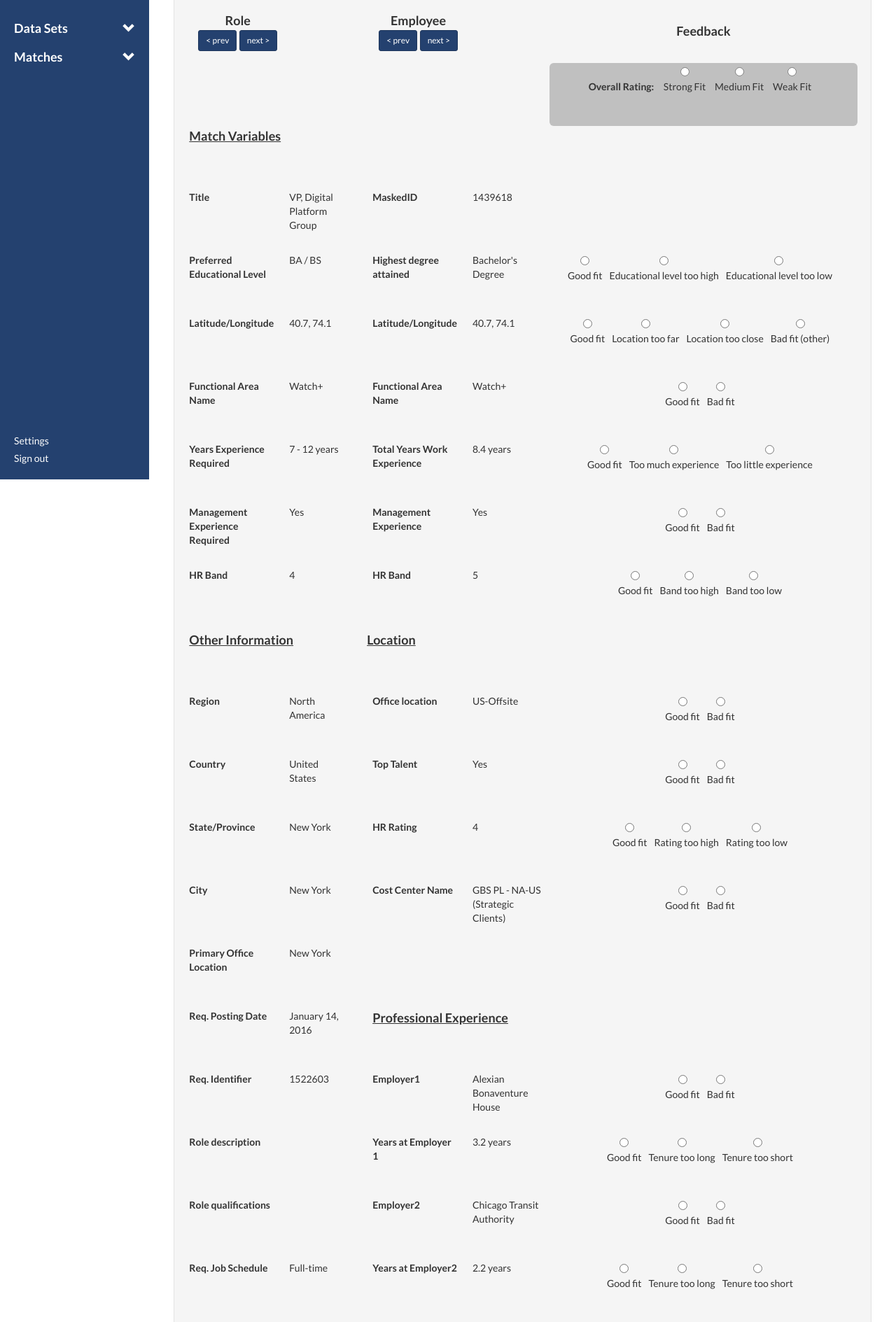
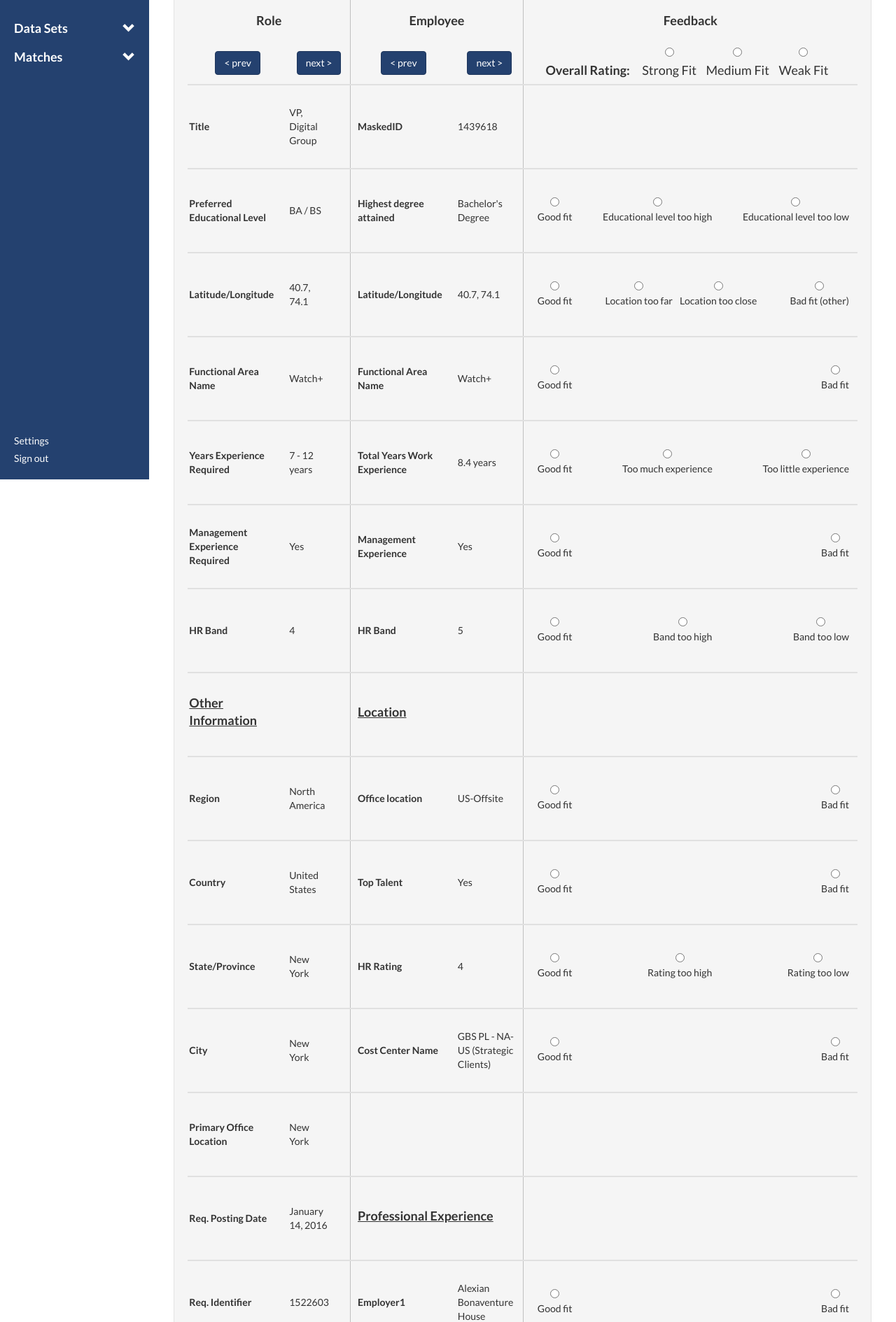
Before and after one commit to twinelabs/enginev2, a Django app: template enginev1/apps/match/templates/match/feedback_old.html in a window 1280 px wide. Shown: the part 115-2004 px from the top of the page at 70% size. Run offline with Django 3.2, Linux system fonts and the light colour scheme; the template is opened without the code that fills it, so the values that code supplies are empty; style sheets or scripts are compiled from the project's sources; some libraries are stand-ins or nearby versions.

Commit message:
updated old feedback form

```diff
--- a/enginev1/apps/match/templates/match/feedback_old.html
+++ b/enginev1/apps/match/templates/match/feedback_old.html
@@ -16,24 +16,28 @@
         <table class="feedbackTable">
             <thead>
                 <tr>
-                    <th class="c1">
-                        Role<br />
-                        <a href="#" class="btn btn-primary btn-sm">< prev</a>
-                        <a href="#" class="btn btn-primary btn-sm">next ></a>
+                    <th class="c1" colspan="2">
+                        Role
                     </th>
-                    <th class="c2">&nbsp;</th>
-                    <th class="c3">
-                        Employee<br />
-                        <a href="#" class="btn btn-primary btn-sm">< prev</a>
-                        <a href="#" class="btn btn-primary btn-sm">next ></a>
+                    <th class="c3" colspan="2">
+                        Employee
                     </th>
-                    <th class="c4">&nbsp;</th>
                     <th class="c5">Feedback</th>
                 </tr>
-            </thead>
-            <tbody>
-<tr><td></td><td></td><td></td><td></td>
-    <td class="overallRating">
+                <tr>
+                    <th>
+                        <a href="#" class="btn btn-primary">< prev</a>
+                    </th>
+                    <th>
+                        <a href="#" class="btn btn-primary">next ></a>
+                    </th>
+                    <th>
+                        <a href="#" class="btn btn-primary">< prev</a>
+                    </th>
+                    <th>
+                        <a href="#" class="btn btn-primary">next ></a>
+                    </th>
+    <th class="overallRating">
         <div class='match-preference-form'>
             <b>Overall Rating: &nbsp; &nbsp; </b>
             <div class='match-preference-input'>
@@ -49,17 +53,19 @@
                 <label>Weak Fit</label>
             </div>
         </div>
-    </td>
+    </th>
 </tr>
-<tr><td class="sectionHeader" colspan="5">Match Variables</td></tr>
-<tr><td>Title</td><td>VP, Digital Platform Group</td><td>MaskedID</td><td>1439618</td><td></td></tr>
+            </thead>
+            <tbody>
+
+<tr><td>Title</td><td>VP, Digital Group</td><td>MaskedID</td><td>1439618</td><td></td></tr>
 <tr><td>Preferred Educational Level</td><td>BA / BS</td><td>Highest degree attained</td><td>Bachelor's Degree</td><td><div class='match-preference-form'><div class='match-preference-input'><input name='v4' type='radio' value='Good fit '><label>Good fit </label></div><div class='match-preference-input'><input name='v4' type='radio' value=' Educational level too high '><label> Educational level too high </label></div><div class='match-preference-input'><input name='v4' type='radio' value=' Educational level too low'><label> Educational level too low</label></div></div></td></tr>
 <tr><td>Latitude/Longitude</td><td>40.7, 74.1</td><td>Latitude/Longitude</td><td>40.7, 74.1</td><td><div class='match-preference-form'><div class='match-preference-input'><input name='v5' type='radio' value='Good fit '><label>Good fit </label></div><div class='match-preference-input'><input name='v5' type='radio' value=' Location too far '><label> Location too far </label></div><div class='match-preference-input'><input name='v5' type='radio' value=' Location too close '><label> Location too close </label></div><div class='match-preference-input'><input name='v5' type='radio' value=' Bad fit (other)'><label> Bad fit (other)</label></div></div></td></tr>
-<tr><td>Functional Area Name</td><td>Watch+</td><td>Functional Area Name</td><td>Watch+</td><td><div class='match-preference-form'><div class='match-preference-input'><input name='v6' type='radio' value='Good fit '><label>Good fit </label></div><div class='match-preference-input'><input name='v6' type='radio' value=' Bad fit'><label> Bad fit</label></div></div></td></tr>
+<tr><td>Functional Area Name</td><td>Watch+</td><td>Functional Area Name</td><td>Watch+</td><td><div class='match-preference-form'><div class='match-preference-input'><input name='v6' type='radio' value='Good fit '><label>Good fit </label></div><div style="float:right;" class='match-preference-input'><input name='v6' type='radio' value=' Bad fit'><label> Bad fit</label></div></div></td></tr>
 <tr><td>Years Experience Required</td><td>7 - 12 years</td><td>Total Years Work Experience</td><td>8.4 years</td><td><div class='match-preference-form'><div class='match-preference-input'><input name='v7' type='radio' value='Good fit '><label>Good fit </label></div><div class='match-preference-input'><input name='v7' type='radio' value=' Too much experience '><label> Too much experience </label></div><div class='match-preference-input'><input name='v7' type='radio' value=' Too little experience'><label> Too little experience</label></div></div></td></tr>
 <tr><td>Management Experience Required</td><td>Yes</td><td>Management Experience</td><td>Yes</td><td><div class='match-preference-form'><div class='match-preference-input'><input name='v8' type='radio' value='Good fit '><label>Good fit </label></div><div class='match-preference-input'><input name='v8' type='radio' value=' Bad fit'><label> Bad fit</label></div></div></td></tr>
 <tr><td>HR Band</td><td>4</td><td>HR Band</td><td>5</td><td><div class='match-preference-form'><div class='match-preference-input'><input name='v9' type='radio' value='Good fit '><label>Good fit </label></div><div class='match-preference-input'><input name='v9' type='radio' value=' Band too high '><label> Band too high </label></div><div class='match-preference-input'><input name='v9' type='radio' value=' Band too low'><label> Band too low</label></div></div></td></tr>
-<tr><td class="sectionHeader" colspan="2">Other Information</td><td style="font-weight: bold;" class="sectionHeader" colspan="2">Location</td><td></td></tr>
+<tr><td class="sectionHeader">Other Information</td><td></td><td style="font-weight: bold;" class="sectionHeader" colspan="2">Location</td><td></td></tr>
 <tr><td>Region</td><td>North America</td><td>Office location</td><td>US-Offsite</td><td><div class='match-preference-form'><div class='match-preference-input'><input name='v12' type='radio' value='Good fit '><label>Good fit </label></div><div class='match-preference-input'><input name='v12' type='radio' value=' Bad fit'><label> Bad fit</label></div></div></td></tr>
 <tr><td>Country</td><td>United States</td><td>Top Talent</td><td>Yes</td><td><div class='match-preference-form'><div class='match-preference-input'><input name='v13' type='radio' value='Good fit '><label>Good fit </label></div><div class='match-preference-input'><input name='v13' type='radio' value=' Bad fit'><label> Bad fit</label></div></div></td></tr>
 <tr><td>State/Province</td><td>New York</td><td>HR Rating</td><td>4</td><td><div class='match-preference-form'><div class='match-preference-input'><input name='v14' type='radio' value='Good fit '><label>Good fit </label></div><div class='match-preference-input'><input name='v14' type='radio' value=' Rating too high '><label> Rating too high </label></div><div class='match-preference-input'><input name='v14' type='radio' value=' Rating too low'><label> Rating too low</label></div></div></td></tr>
--- a/enginev1/static/scss/partials/_feedback.scss
+++ b/enginev1/static/scss/partials/_feedback.scss
@@ -6,12 +6,26 @@
     width: 100%;
     font-size: 14px;
 
+    thead > tr {
+        height: 60px;
+    }
+
+    tbody > tr {
+        height: 120px;
+    }
+
     th {
         text-align: center;
     }
 
     tr {
-        height: 90px;
+        border-radius:10px;
+        padding-top: 20px;
+    }
+
+    tr > td {
+        vertical-align: middle;
+        border-top: 2px solid #E0E0E0;
     }
 
     tr > td:first-child {
@@ -19,14 +33,44 @@
         padding-right: 20px;
     }
 
+    tr:first-child > th:first-child {
+        border-right: 1px solid #C0C0C0;
+    }
+
+    tr:first-child > th:first-child + th {
+        border-right: 1px solid #C0C0C0;
+    }
+
+    tr:first-child + tr > th:first-child + th {
+        border-right: 1px solid #C0C0C0;
+    }
+
+    tr:first-child + tr > th:first-child + th + th + th {
+        border-right: 1px solid #C0C0C0;
+    }
+
     tr > td:first-child + td {
         padding-right: 30px;
+        border-right: 1px solid #C0C0C0;
     }
 
     tr > td:first-child + td + td {
         font-weight: bold;
         padding-left: 10px;
         padding-right: 20px;
+    }
+
+    tr > td:last-child {
+        border-left: 1px solid #C0C0C0;
+        padding-left: 20px;
+    }
+
+    tr > td:last-child > div > div:first-child {
+        float: left;
+    }
+
+    tr > td:last-child > div > div:last-child {
+        float: right;
     }
 
     th.c1 {
@@ -62,35 +106,4 @@
     .match-preference-form {
         text-align: center;
     }
-
-    tr > td {
-        vertical-align: top;
-    }
 }
-
-
-
-
-
-
-.feedbackTableA {
-    width: 100%;
-    font-size: 14px;
-    padding: 5px;
-
-    th {
-        text-align: center;
-    }
-
-    th.c1 {
-        width: 20%;
-    }
-    th.c2 {
-        width: 20%;
-    }
-    th.c3 {
-        width: 60%;
-    }
-
-    border: 1px solid black;
-}
```
